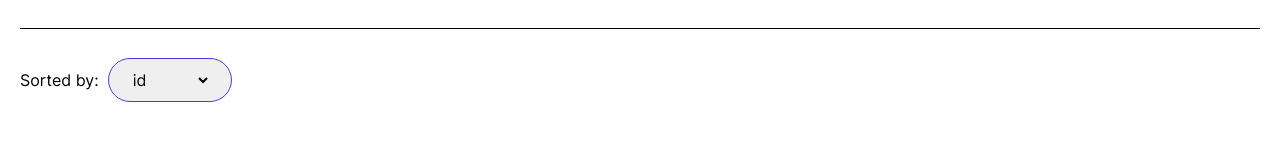
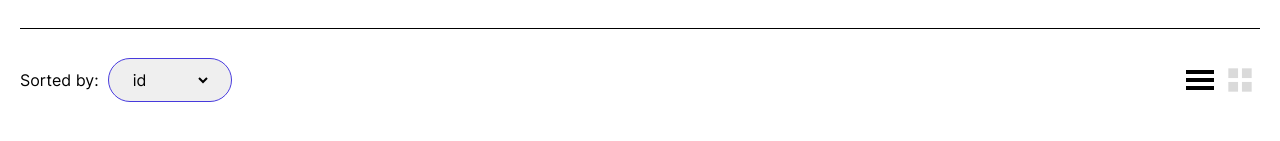
Before and after one commit to damian08k/FavMusicList, a React (Create React App) app: page / in a window 1280 px wide. Shown: the part 159-300 px from the top of the page. Built offline with nearby package versions, Linux system fonts and the light colour scheme.

Commit message:
feat: Add view changing buttons

```diff
--- a/src/assets/styles/variables.module.css
+++ b/src/assets/styles/variables.module.css
@@ -4,6 +4,7 @@
   --spacing18: 18px;
   --spacing19: 19px;
   --spacing20: 20px;
+  --spacing26: 26px;
   --spacing30: 30px;
   --spacing44: 44px;
   --spacing60: 60px;
--- a/src/components/AddNewAlbumButton/AddNewAlbumButton.tsx
+++ b/src/components/AddNewAlbumButton/AddNewAlbumButton.tsx
@@ -3,7 +3,7 @@ import { PlusIcon } from "./components/PlusIcon/PlusIcon";
 
 export const AddNewAlbumButton = () => {
   return (
-    <button className={classes.root}>
+    <button className={classes.root} aria-label="Add new album">
       <PlusIcon />
       <span className={classes.buttonText}>Add new album</span>
     </button>
--- a/src/components/AlbumsList/AlbumsList.module.css
+++ b/src/components/AlbumsList/AlbumsList.module.css
@@ -2,3 +2,9 @@
   padding: var(--spacing30) 0;
   border-top: 1px solid var(--blackColor);
 }
+
+.topListSection {
+  display: flex;
+  align-items: center;
+  justify-content: space-between;
+}
--- a/src/components/AlbumsList/AlbumsList.tsx
+++ b/src/components/AlbumsList/AlbumsList.tsx
@@ -1,10 +1,14 @@
 import classes from "./AlbumsList.module.css";
+import { ListView } from "./components/ListView/ListView";
 import { SortedBy } from "./components/SortedBy/SortedBy";
 
 export const AlbumsList = () => {
   return (
     <div className={classes.root}>
-      <SortedBy />
+      <section className={classes.topListSection}>
+        <SortedBy />
+        <ListView />
+      </section>
     </div>
   );
 };
--- /dev/null
+++ b/src/components/AlbumsList/components/ListView/ListView.module.css
@@ -0,0 +1,14 @@
+.root {
+  display: flex;
+  margin-left: var(--spacing26);
+}
+
+.viewButton {
+  display: flex;
+  justify-content: center;
+  align-items: center;
+  width: 40px;
+  height: 40px;
+  background-color: transparent;
+  border: none;
+}
--- /dev/null
+++ b/src/components/AlbumsList/components/ListView/ListView.tsx
@@ -0,0 +1,22 @@
+import classes from "./ListView.module.css";
+import { ReactComponent as GridViewIcon } from "../../../../assets/icons/grid.svg";
+import { ListIcon } from "./components/ListIcon/ListIcon";
+
+export const ListView = () => {
+  return (
+    <div className={classes.root}>
+      <button
+        className={classes.viewButton}
+        aria-label="Display list in list view"
+      >
+        <ListIcon />
+      </button>
+      <button
+        className={classes.viewButton}
+        aria-label="Display list in grid view"
+      >
+        <GridViewIcon />
+      </button>
+    </div>
+  );
+};
--- /dev/null
+++ b/src/components/AlbumsList/components/ListView/components/ListIcon/ListIcon.module.css
@@ -0,0 +1,23 @@
+.root {
+  position: relative;
+  width: 70%;
+  height: 20px;
+  border: none;
+  border-top: 4px solid var(--blackColor);
+}
+
+.root::after,
+.root::before {
+  content: "";
+  position: absolute;
+  top: 0;
+  left: 0;
+  width: 100%;
+  border-top: 4px solid var(--blackColor);
+  transform: translateY(4px);
+}
+
+.root::before {
+  transform: translateY(12px);
+  transform-origin: left;
+}
--- /dev/null
+++ b/src/components/AlbumsList/components/ListView/components/ListIcon/ListIcon.tsx
@@ -0,0 +1,5 @@
+import classes from "./ListIcon.module.css";
+
+export const ListIcon = () => {
+  return <span className={classes.root} />;
+};
--- /dev/null
+++ b/src/types/listView.type.tsx
@@ -0,0 +1 @@
+export type AlbumsListView = "grid" | "list";
```
